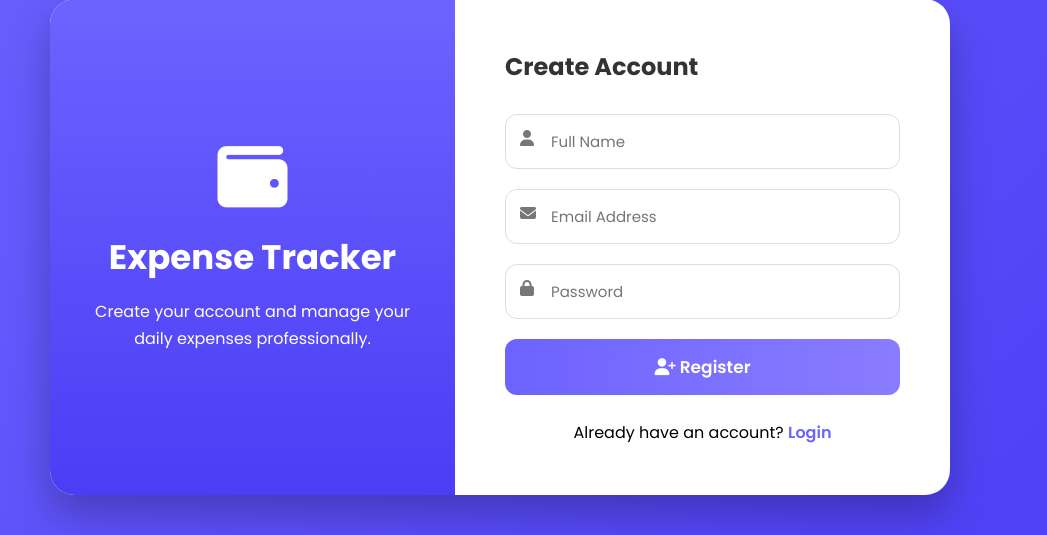
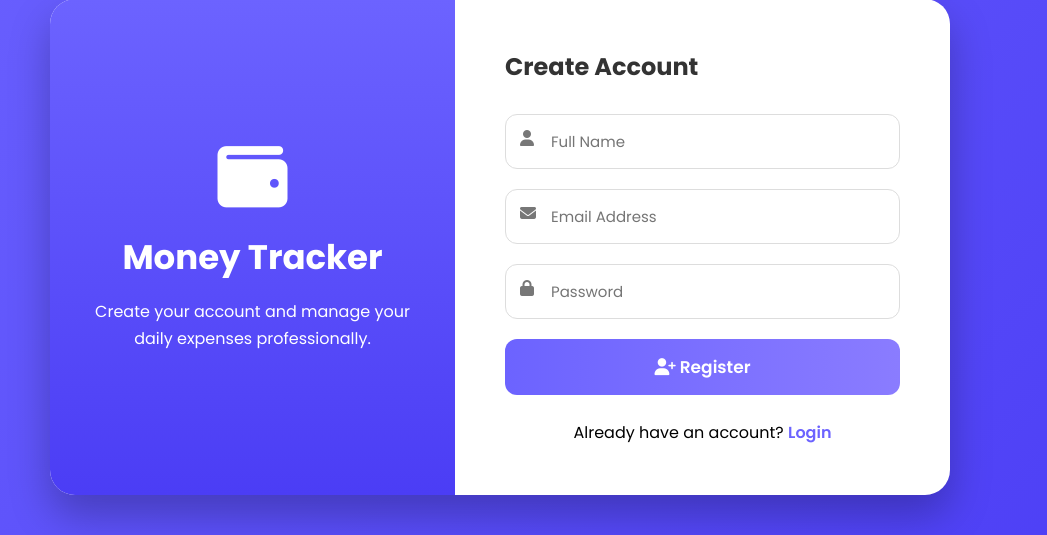
Before and after one commit to ReshmaHulge/Money-Tracker, a Flask app: page /register in a window 1280 px wide. Shown: the part 153-688 px from the top of the page, without its empty margins (140-1187 px from the left). Run offline with Flask 3, Linux system fonts and the light colour scheme.

Commit message:
Update register.html

```diff
--- a/templates/register.html
+++ b/templates/register.html
@@ -7,7 +7,7 @@
     <meta charset="UTF-8">
     <meta name="viewport" content="width=device-width, initial-scale=1.0">
 
-    <title>Register | Expense Tracker</title>
+    <title>Register | Money Tracker</title>
 
     <link rel="preconnect" href="https://fonts.googleapis.com">
     <link rel="preconnect" href="https://fonts.gstatic.com" crossorigin>
@@ -99,7 +99,7 @@
 
             <i class="fa-solid fa-wallet"></i>
 
-            <h1>Expense Tracker</h1>
+            <h1>Money Tracker</h1>
 
             <p>
                 Create your account and manage your daily expenses professionally.
```
